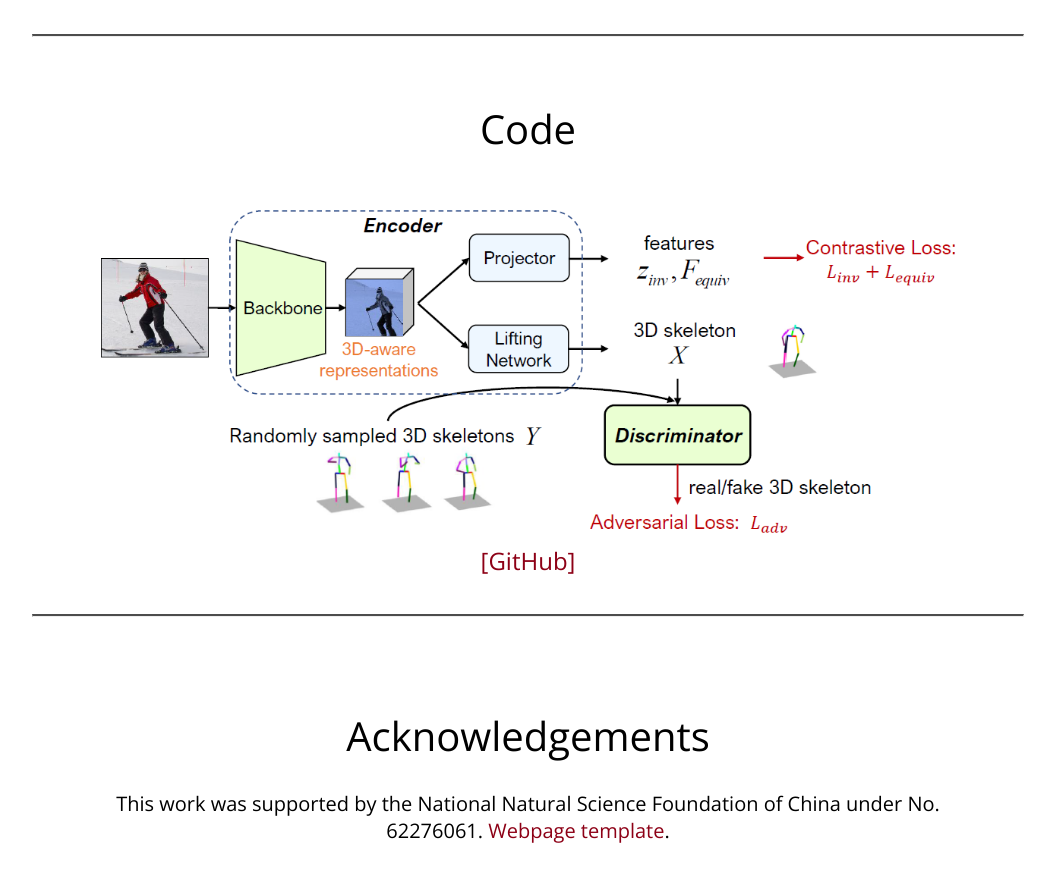
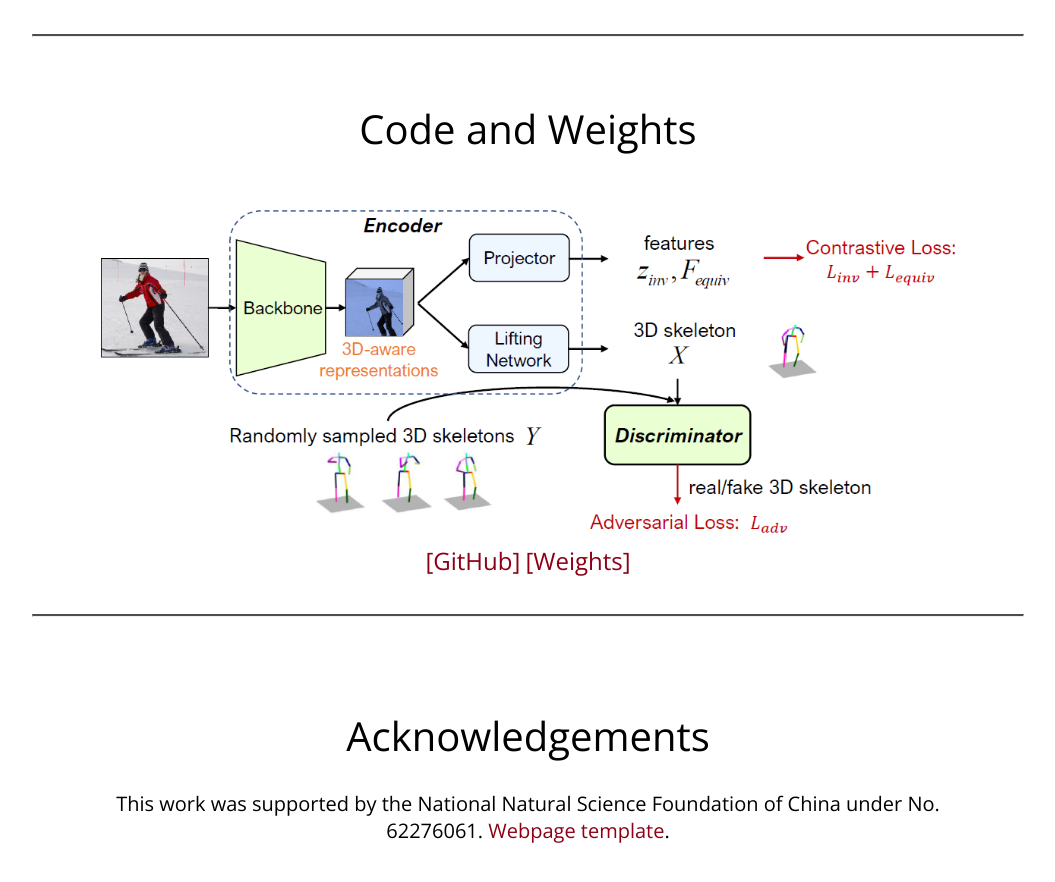
Before and after one commit to RichardChen20/LiftedCL, a plain HTML site: page index.html in a window 1280 px wide. Shown: the part 1979-2861 px from the top of the page, without its empty margins (112-1167 px from the left). Drawn offline with nearby package versions, Linux system fonts and the light colour scheme; a script that the page names is missing.

Commit message:
Update index.html

```diff
--- a/index.html
+++ b/index.html
@@ -70,7 +70,7 @@
         <div class="links"><a href="https://github.com/RichardChen20/LiftedCL">[Video]</a></div>
         <div class="links"><a href="https://github.com/RichardChen20/LiftedCL">[Code]</a></div>
         <!-- <div class="links"><a href="./paper_figures">[Figures]</a></div> -->
-        <div class="links"><a href="https://github.com/RichardChen20/LiftedCL">[Weights]</a></div>
+        <div class="links"><a href="https://drive.google.com/file/d/1hCKUx8pXctfDBXVKw32VTuX1Nb637BlD/view?usp=sharing">[Weights]</a></div>
         <br>
         <br>
         <div class="teaser-mid preview">
@@ -151,12 +151,13 @@
         <br><br>
         <hr> -->
 
-        <h1>Code</h1>
+        <h1>Code and Weights</h1>
         <a href="https://github.com/RichardChen20/LiftedCL">
             <img style="width:80%;" src="./resources/images/liftedcl_overall.png" alt="Model overview figure" />
         </a>
         <br>
         <a class="links" href="https://github.com/RichardChen20/LiftedCL">[GitHub]</a>
+        <a class="links" href="https://drive.google.com/file/d/1hCKUx8pXctfDBXVKw32VTuX1Nb637BlD/view?usp=sharing">[Weights]</a>
 
         <br><br>
         <hr>
```
